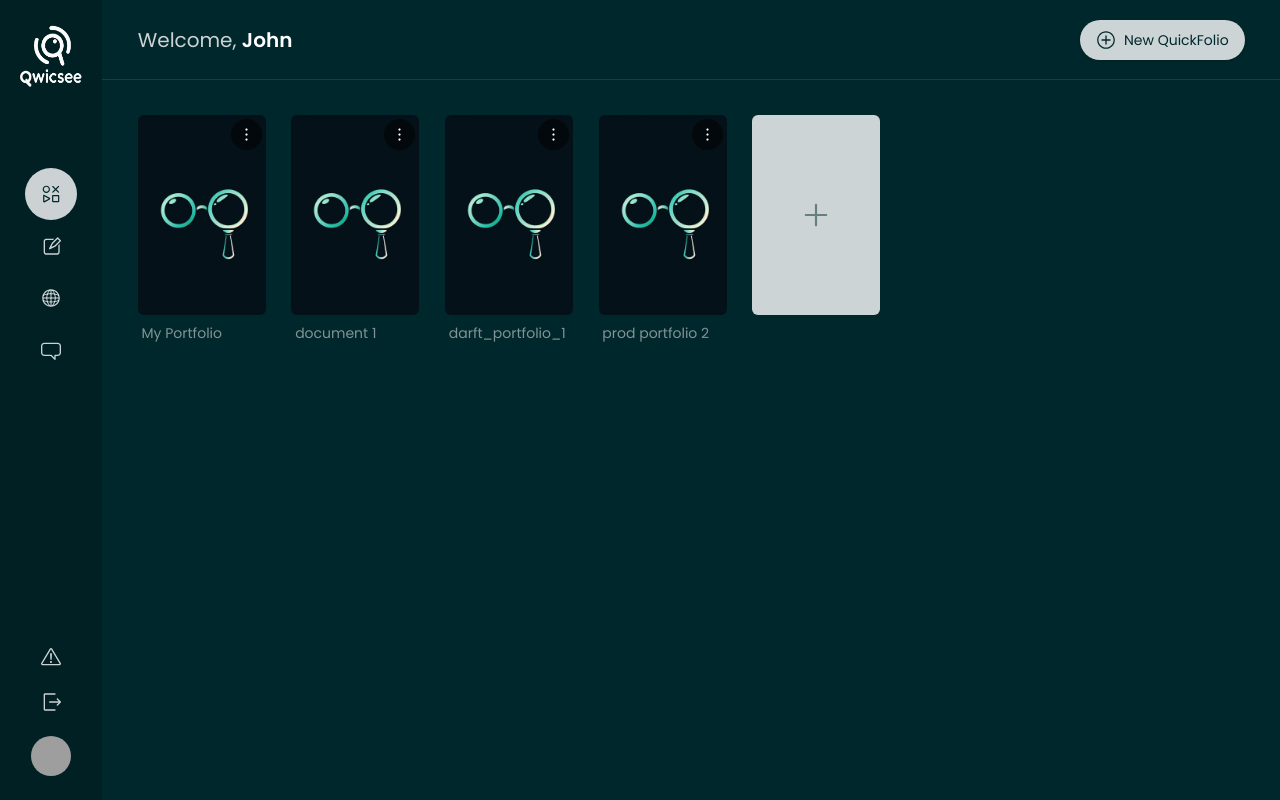
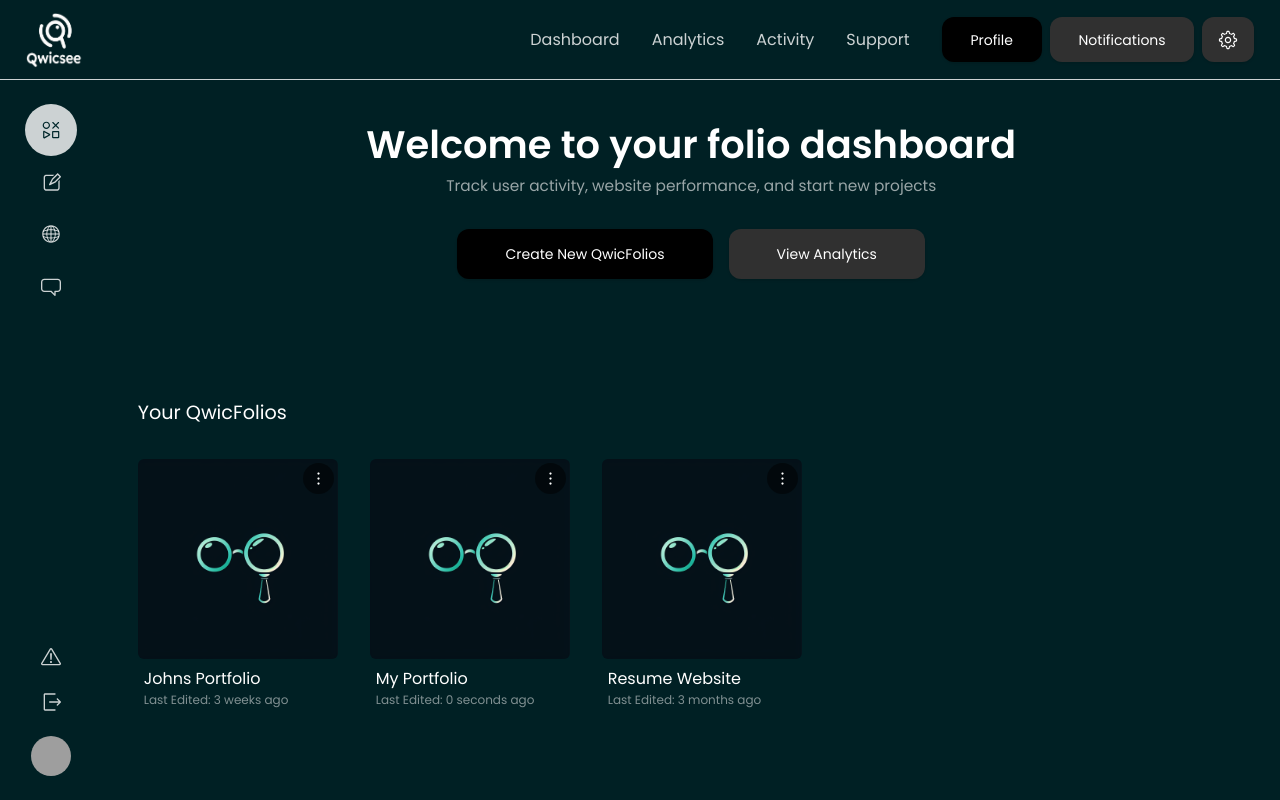
Before and after one commit to dishant0406/qwicsee, a Next.js app: page / in a window 1280 px wide. Built offline with nearby package versions, Linux system fonts and the light colour scheme; grey boxes are pictures that could not be loaded.

Commit message:
Update colors and backgrounds

```diff
--- a/app/layout.tsx
+++ b/app/layout.tsx
@@ -22,7 +22,7 @@ export default function RootLayout({
   return (
     <html lang="en" suppressHydrationWarning>
 
-      <body className={`${poppins.className} bg-bgray`}>
+      <body className={`${poppins.className} bg-bdgray`}>
         <ThemeProvider
           attribute="class"
           defaultTheme="dark"
--- a/app/page.tsx
+++ b/app/page.tsx
@@ -1,29 +1,18 @@
 import AddNewSiteCard from '@/components/Desktop/AddNewSiteCard'
 import DashNav from '@/components/Desktop/Dashboard/DashNav'
+import MyDash from '@/components/Desktop/Dashboard/MyDash'
 import SideBar from '@/components/Desktop/SideBar'
 import SiteCard from '@/components/Desktop/SiteCard'
 import NewSiteModal from '@/components/Modal/NewSiteModal'
 
 export default function Home() {
-  const sites = [
-    'My Portfolio',
-    'document 1',
-    'darft_portfolio_1',
-    'prod portfolio 2',
-  ]
+
   return (
     <div className='flex relative min-h-[100vh] w-full pl-[8vw] justify-between'>
       <SideBar />
       <div className='flex flex-col min-h-[100vh] w-full'>
         <DashNav />
-        <div className='flex-grow gap-[2vw] flex p-[3%]'>
-          {
-            sites.map((site, i) => (
-              <SiteCard name={site} key={i} />
-            ))
-          }
-          <AddNewSiteCard />
-        </div>
+        <MyDash />
       </div>
     </div>
   )
--- a/components/Desktop/Dashboard/DashNav/index.tsx
+++ b/components/Desktop/Dashboard/DashNav/index.tsx
@@ -2,22 +2,46 @@
 
 import { Button } from '@/components/ui/button'
 import React from 'react'
-import { PlusCircledIcon } from '@radix-ui/react-icons'
+import { GearIcon } from '@radix-ui/react-icons'
 import { useNewFolioModalStore } from '@/lib/Zustand/hooks/ModalStates'
+import Image from 'next/image'
 
 type Props = {}
 
 const DashNav = (props: Props) => {
-  const { toggleOpen } = useNewFolioModalStore()
+  const options = [
+    'Dashboard',
+    'Analytics',
+    'Activity',
+    'Support',
+  ]
   return (
-    <div className='w-full px-[3%] flex justify-between items-center h-[80px] border-b border-white/10'>
-      <p className='text-white/80 text-xl'>
-        Welcome, <span className='text-white font-[600]'>John</span>
-      </p>
-      <Button onClick={toggleOpen} className='h-[40px] flex text-bgray bg-white/80 rounded-3xl font-medium'>
-        <PlusCircledIcon className='h-[2.5vh] w-[2.5vh] mr-[0.5rem]' />
-        New QuickFolio
-      </Button>
+    <div className='w-full bg-bdgray z-[3] fixed top-0 right-0 px-[2%] flex justify-between items-center h-[80px] border-b border-white/80'>
+
+      <Image src={'/assets/logo/logo-dark-trans.png'}
+        className='h-[7vh] w-[7vh]'
+        alt='logo' width={100} height={100} />
+
+      <div className='flex gap-[2rem] h-full items-center'>
+        {
+          options.map((option, index) => (
+            <p key={index} className='text-white/80 '>
+              {option}
+            </p>
+          ))
+        }
+        <div className='flex gap-[0.5rem] h-full items-center'>
+          <Button size={'lg'} className='bg-black hover:bg-black hover:text-white text-white rounded-xl px-[1.8rem] h-[45px]'>
+            Profile
+          </Button>
+          <Button size={'lg'} className='bg-[#303030] hover:bg-[#303030]/50 text-white rounded-xl px-[1.8rem] h-[45px]'>
+            Notifications
+          </Button>
+          <Button size={'lg'} className='bg-[#303030] hover:bg-[#303030]/50 text-white rounded-xl px-[1rem] h-[45px]'>
+            <GearIcon className='h-[2.5vh] w-[2.5vh]' />
+          </Button>
+        </div>
+      </div>
     </div>
   )
 }
--- /dev/null
+++ b/components/Desktop/Dashboard/MyDash/index.tsx
@@ -0,0 +1,60 @@
+'use client'
+
+import React from 'react'
+import SiteCard from '../../SiteCard'
+import { Button } from '@/components/ui/button'
+import { useNewFolioModalStore } from '@/lib/Zustand/hooks/ModalStates'
+
+type Props = {}
+
+const MyDash = (props: Props) => {
+  const { toggleOpen } = useNewFolioModalStore()
+  const sites = [
+    {
+      name: 'Johns Portfolio',
+      lastEditedDate: new Date(2024, 1, 15)
+    },
+    {
+      name: 'My Portfolio',
+      lastEditedDate: new Date()
+    },
+    {
+      name: 'Resume Website',
+      lastEditedDate: new Date(2023, 8, 28)
+    }
+  ]
+  return (
+    <div className='flex-grow flex-wrap pt-[100px] flex-col flex p-[3%]'>
+      <div className='w-full flex flex-col items-center mt-[2vh] justify-center'>
+        <p className='text-white font-[600] text-[3vw]'>
+          Welcome to your folio dashboard
+        </p>
+        <p className='text-white/60 text-[1.2vw] text-center'>
+          Track user activity, website performance, and start new projects
+        </p>
+        <div className='flex  gap-[1rem] mt-[4vh]'>
+          <Button onClick={toggleOpen} size={'lg'} className='bg-black  hover:bg-black hover:text-white text-white rounded-xl px-[3rem] h-[50px]'>
+            Create New QwicFolios
+          </Button>
+          <Button size={'lg'} className='bg-[#303030]  hover:bg-[#303030]/50 text-white rounded-xl px-[3rem] h-[50px]'>
+            View Analytics
+          </Button>
+        </div>
+      </div>
+      <div className='w-full mt-[15vh]'>
+        <p className='text-white mb-[4vh] text-[1.5vw]'>
+          Your QwicFolios
+        </p>
+        <div className='flex flex-wrap gap-[2rem]'>
+          {
+            sites.map((site, index) => (
+              <SiteCard key={index} name={site.name} lastEditied={site.lastEditedDate} />
+            ))
+          }
+        </div>
+      </div>
+    </div>
+  )
+}
+
+export default MyDash
--- a/components/Desktop/FieldSelecter/index.tsx
+++ b/components/Desktop/FieldSelecter/index.tsx
@@ -131,7 +131,7 @@ const FieldSelecter = (props: Props) => {
         <div
           className={`h-[calc(100vh-80px)] z-[1] ${!open ? 'left-[-38vw]' : 'left-[8vw]'
             } transition-all duration-500
-        border border-t-0 border-white/10 fixed bottom-0 px-[1%]  flex flex-col  items-center py-[3vh] w-[30vw] bg-bgray`}>
+        border border-t-0 border-white/10 fixed bottom-0 px-[1%]  flex flex-col  items-center py-[3vh] w-[30vw] bg-bdgray`}>
           <div className='w-full  relative h-full flex flex-col items-center'>
 
             <div className='w-full h-full mt-[1vh]'>
@@ -171,7 +171,7 @@ const FieldSelecter = (props: Props) => {
 
             </div>
 
-            <div className={`w-full transition-all duration-300 h-[calc(100%-3vh)] ${newComponentOpen ? 'bottom-[-5%]' : 'bottom-[-89%]'} flex flex-col bg-bgray px-[2%] py-[2%] items-center rounded-b-none border-b-0 rounded-2xl absolute left-0 border border-white/50`}>
+            <div className={`w-full transition-all duration-300 h-[calc(100%-3vh)] ${newComponentOpen ? 'bottom-[-5%]' : 'bottom-[-89%]'} flex flex-col bg-bdgray px-[2%] py-[2%] items-center rounded-b-none border-b-0 rounded-2xl absolute left-0 border border-white/50`}>
               <button onClick={() => setNewComponentOpen(e => !e)} className='flex h-[7vh] shrink-0 rounded-xl w-full items-center px-[4%] justify-between bg-white/80'>
                 <p className='text-bgray font-medium '>Add Component</p>
                 <ChevronUpIcon className={`${newComponentOpen ? 'transform rotate-180' : ''
--- a/components/Desktop/NewFolio/FolioNav/index.tsx
+++ b/components/Desktop/NewFolio/FolioNav/index.tsx
@@ -5,6 +5,7 @@ import React, { useState } from 'react'
 import { RocketIcon, EyeOpenIcon, MobileIcon, DesktopIcon } from '@radix-ui/react-icons'
 import { useNewFolioModalStore } from '@/lib/Zustand/hooks/ModalStates'
 import { useViewState } from '@/lib/Zustand'
+import Image from 'next/image'
 
 type Props = {}
 
@@ -15,7 +16,12 @@ const FolioNav = (props: Props) => {
 
 
   return (
-    <div className='w-[calc(100vw-8vw)] z-[1] bg-bgray px-[3%] fixed top-0 right-0 flex justify-between items-center h-[80px] border-b border-white/10'>
+    <div className='w-[calc(100vw)] z-[3] bg-bdgray px-[2%] fixed top-0 right-0 flex justify-between items-center h-[80px] border-b border-white/80'>
+      <div className='flex gap-[2rem] h-full items-center'>
+        <Image src={'/assets/logo/logo-dark-trans.png'}
+          className='h-[7vh] w-[7vh]'
+          alt='logo' width={100} height={100} />
+
         <div>
           <p className='text-white/80 font-[600]'>
             Portfolio Website
@@ -23,6 +29,7 @@ const FolioNav = (props: Props) => {
           <p className='text-white/50 text-[14px]'>
             John's Workspace
           </p>
+        </div>
       </div>
       <div className='flex h-full gap-[1rem] items-center'>
         {
--- a/components/Desktop/SideBar/index.tsx
+++ b/components/Desktop/SideBar/index.tsx
@@ -57,11 +57,8 @@ const SideBar = (props: Props) => {
 
   return (
     <>
-      <div className='h-[100vh] fixed left-0 z-[2] flex flex-col justify-between items-center py-[3vh] w-[8vw] bg-[#002024]'>
+      <div className='h-[100vh] fixed left-0 z-[2] flex flex-col justify-between items-center py-[3vh] w-[8vw] bg-bdgray'>
         <div className='w-full flex flex-col items-center'>
-          <Image src={'/assets/logo/logo-dark-trans.png'}
-            className='h-[8vh] w-[8vh]'
-            alt='logo' width={100} height={100} />
 
           <div className='flex flex-col items-center justify-center mt-[10vh]'>
 
--- a/components/Desktop/SiteCard/index.tsx
+++ b/components/Desktop/SiteCard/index.tsx
@@ -3,18 +3,52 @@ import React from 'react'
 import { DotsVerticalIcon } from '@radix-ui/react-icons'
 
 type Props = {
-  name: string
+  name: string,
+  lastEditied: Date
 }
 
-const SiteCard = ({ name }: Props) => {
+const dateToLastEdited = (date: Date) => {
+  const now = new Date();
+  const diff = Math.abs(now.getTime() - date.getTime());
+
+  const seconds = Math.floor(diff / 1000);
+  const minutes = Math.floor(seconds / 60);
+  const hours = Math.floor(minutes / 60);
+  const days = Math.floor(hours / 24);
+  const weeks = Math.floor(days / 7);
+  const months = Math.floor(days / 30); // Approximation
+  const years = Math.floor(days / 365); // Approximation
+
+  if (seconds < 60) {
+    return seconds === 1 ? '1 second ago' : `${seconds} seconds ago`;
+  } else if (minutes < 60) {
+    return minutes === 1 ? '1 minute ago' : `${minutes} minutes ago`;
+  } else if (hours < 24) {
+    return hours === 1 ? '1 hour ago' : `${hours} hours ago`;
+  } else if (days < 7) {
+    return days === 1 ? 'Yesterday' : `${days} days ago`;
+  } else if (weeks < 4) {
+    return weeks === 1 ? '1 week ago' : `${weeks} weeks ago`;
+  } else if (months < 12) {
+    return months === 1 ? '1 month ago' : `${months} months ago`;
+  } else {
+    return years === 1 ? '1 year ago' : `${years} years ago`;
+  }
+}
+
+
+const SiteCard = ({ name, lastEditied }: Props) => {
   return (
-    <div className='flex relative flex-col gap-[0.5rem] w-[10vw]'>
+    <div className='flex relative flex-col gap-[0.5rem] w-[25vh]'>
       <button className='flex absolute top-1 right-1 justify-center items-center p-[0.5rem] bg-black/50 rounded-full'>
         <DotsVerticalIcon className='text-white' />
       </button>
-      <Image alt='bg' className='object-cover rounded-md overflow-hidden h-[25vh] w-[10vw]' src='/assets/bg/quicksee-bg.png' width={200} height={200} />
-      <p className='text-white/50 w-full px-[3%] truncate text-sm'>
+      <Image alt='bg' className='object-cover rounded-md overflow-hidden h-[25vh] w-[25vh]' src='/assets/bg/quicksee-bg.png' width={200} height={200} />
+      <p className='text-white w-full px-[3%] truncate text-base'>
         {name}
+      </p>
+      <p className='text-white/50 mt-[-0.5rem] w-full px-[3%] truncate text-[12px]'>
+        Last Edited: {dateToLastEdited(lastEditied)}
       </p>
     </div>
   )
--- a/tailwind.config.js
+++ b/tailwind.config.js
@@ -19,6 +19,8 @@ module.exports = {
     extend: {
       colors: {
         bgray: '#00272B',
+        blgray: '#303030',
+        bdgray: '#002024',
         border: "hsl(var(--border))",
         input: "hsl(var(--input))",
         ring: "hsl(var(--ring))",
```
Lines whose indentation alone changed are shown as unchanged.
